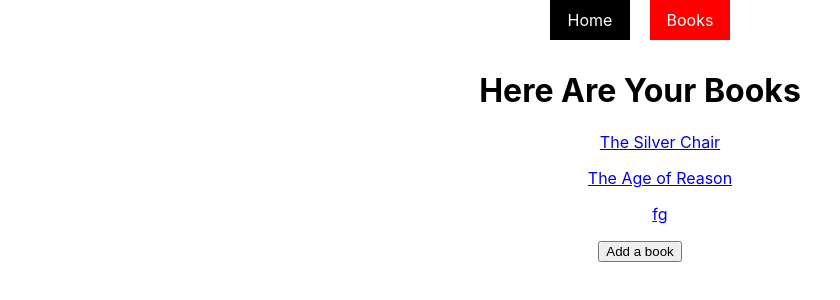
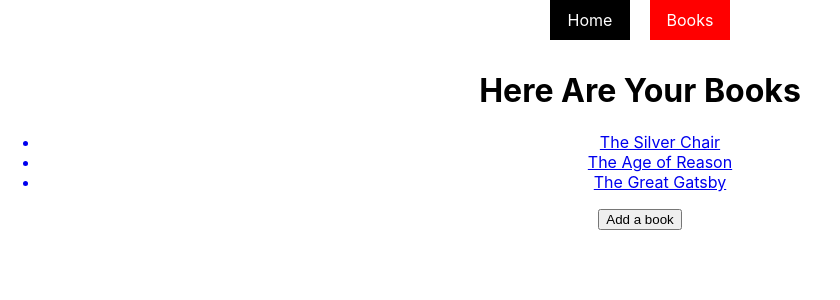
Before and after one commit to valera2022/PROJECT2, a React (Create React App) app: page /books in a window 1280 px wide. Shown: the top 300 px of the page, without its empty margins (0-840 px from the left). Built offline with nearby package versions, Linux system fonts and the light colour scheme; data requests are answered from the project's data file.

Commit message:
css for header in home

```diff
--- a/src/App.css
+++ b/src/App.css
@@ -36,3 +36,12 @@
     transform: rotate(360deg);
   }
 }
+
+
+.home{
+ color:#282c34
+}
+
+h1#header{
+color:#a52a2a
+}
--- a/src/App.js
+++ b/src/App.js
@@ -4,7 +4,7 @@ import React from 'react';
 import  ReactDOM  from 'react';
 import { BrowserRouter,Route,Switch } from 'react-router-dom';
 import Home from './Home';
-import BooksIndex from './BooksIndex';
+import BooksList from './BooksList';
 import NavBar from './NavBar';
 import BookShow from './BookShow';
 import { ToastContainer } from 'react-toastify';
@@ -23,7 +23,7 @@ function App() {
       <Switch>
       <Route exact path="/" component={Home}/>
       <Route exact path="/form" component={AddBook}/>
-      <Route exact path="/books" component={BooksIndex}/>
+      <Route exact path="/books" component={BooksList}/>
       <Route  path="/books/:ID" component={BookShow}/>
 
       </Switch>
--- a/src/Book.js
+++ b/src/Book.js
@@ -4,7 +4,9 @@ import { Link } from "react-router-dom";
 function Book({book}){
     return(
       <Link to={`/books/${book.id}`}>
-        <ul>{book.name}</ul>
+
+        <li style={{"style":"square"}}>{book.name}</li>
+
       </Link>
 
     )
--- a/src/BookShow.js
+++ b/src/BookShow.js
@@ -18,7 +18,7 @@ function BookShow(props){
     //   })
     return(
         <div>
-          <img src={img}/>
+          <img  width="799.99" height="1134"src={img}/>
           <h1>{name}</h1>
           <h2>{"by " +  author}</h2>
           <p>{"Published on " + date}</p>
--- a/src/BooksIndex.js
+++ b/src/BooksList.js
@@ -3,7 +3,7 @@ import { useEffect } from "react";
 import Book from "./Book";
 import AddBook from "./AddBook";
 import { Link,Route } from "react-router-dom";
-function BooksIndex(){
+function BooksList(){
     const [books,setBooks] =  useState([])
 
     useEffect(()=>{
@@ -18,7 +18,7 @@ function BooksIndex(){
     return(
         <div>
             <h1>Here Are Your Books</h1>
-            {booksList}
+           <ul> {booksList}</ul>
 
             <Link to="/form"><button >Add a book</button></Link>
 
@@ -28,4 +28,4 @@ function BooksIndex(){
     )
 }
 
-export default BooksIndex
+export default BooksList
--- a/src/Home.js
+++ b/src/Home.js
@@ -1,8 +1,8 @@
 import React from "react";
 
 function Home(){
- return(<div>
-          <h1>Welcome Home</h1>
+ return(<div className="home">
+          <h1 id="header">Welcome Home</h1>
           <p1>The focus of this App is for you to have the ability to save and add your favorite books info.   To start click on the Books link on top. This will direct you through to a list of books and a button which allows you to add books. </p1>
 
 
--- a/src/db.json
+++ b/src/db.json
@@ -15,10 +15,10 @@
       "img": "https://external-content.duckduckgo.com/iu/?u=https%3A%2F%2Fkbimages1-a.akamaihd.net%2F6fa8262c-7151-456f-8f73-4d5d8b5e3f36%2F353%2F569%2F90%2FFalse%2Fthe-age-of-reason-45.jpg&f=1&nofb=1&ipt=859080a24a1ba5bc22a5e30c556b603d000c2ef4397f0fe395d938b3bbbf7fba&ipo=images"
     },
     {
-      "name": "fg",
-      "author": "sdx",
-      "date": "1995",
-      "img": "https://external-content.duckduckgo.com/iu/?u=https%3A%2F%2F99designs-blog.imgix.net%2Fblog%2Fwp-content%2Fuploads%2F2017%2F02%2Fattachment_80004080-e1488217702832.jpg%3Fauto%3Dformat%26q%3D60%26fit%3Dmax%26w%3D930&f=1&nofb=1&ipt=184852177b46faf66437eb4c345696a74d1746512155c6a250591c7e6565a1bb&ipo=images",
+      "name": "The Great Gatsby",
+      "author": "F. Scott Fitzgerald",
+      "date": "1925",
+      "img": "https://upload.wikimedia.org/wikipedia/commons/thumb/7/7a/The_Great_Gatsby_Cover_1925_Retouched.jpg/800px-The_Great_Gatsby_Cover_1925_Retouched.jpg",
       "id": 3
     }
   ]
```
